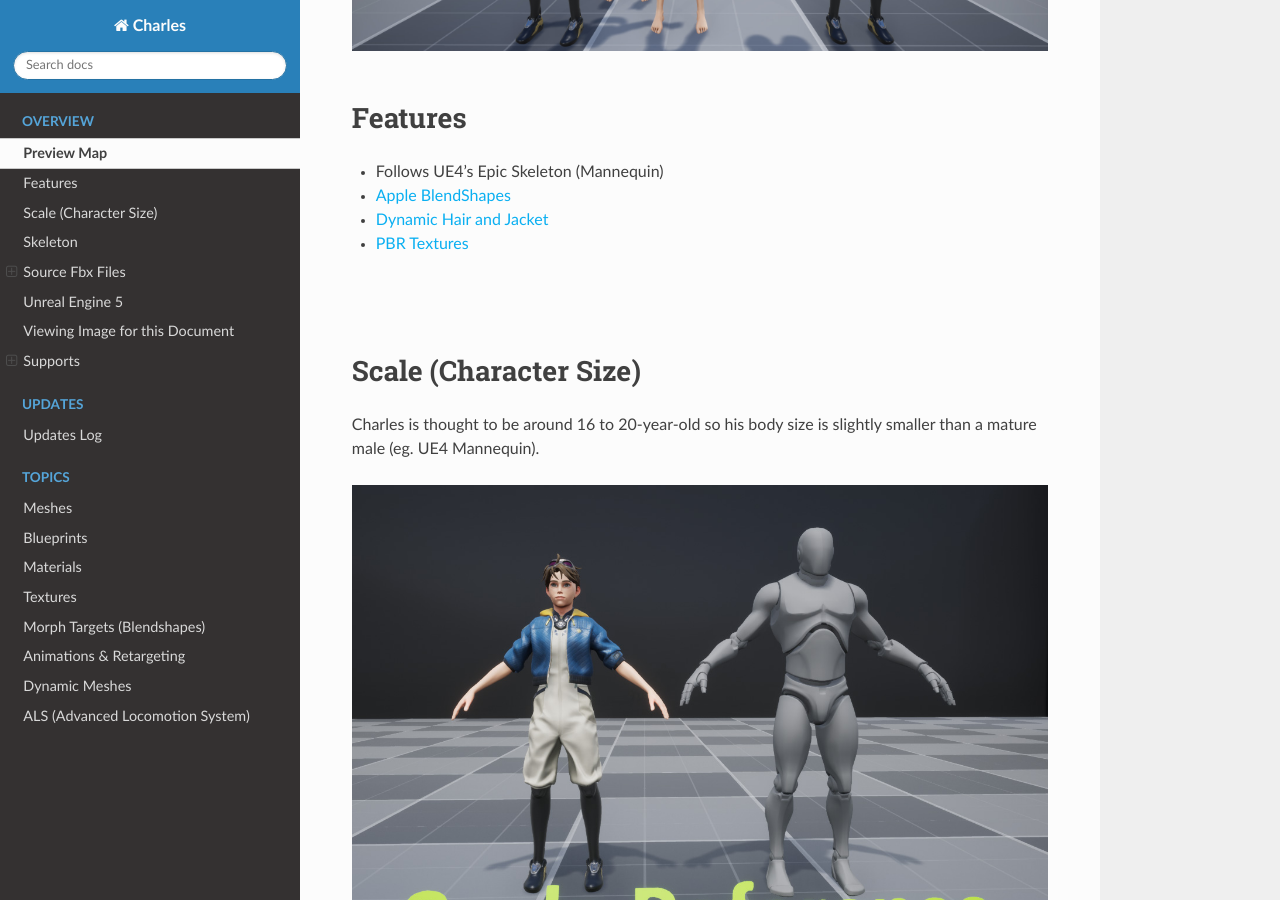
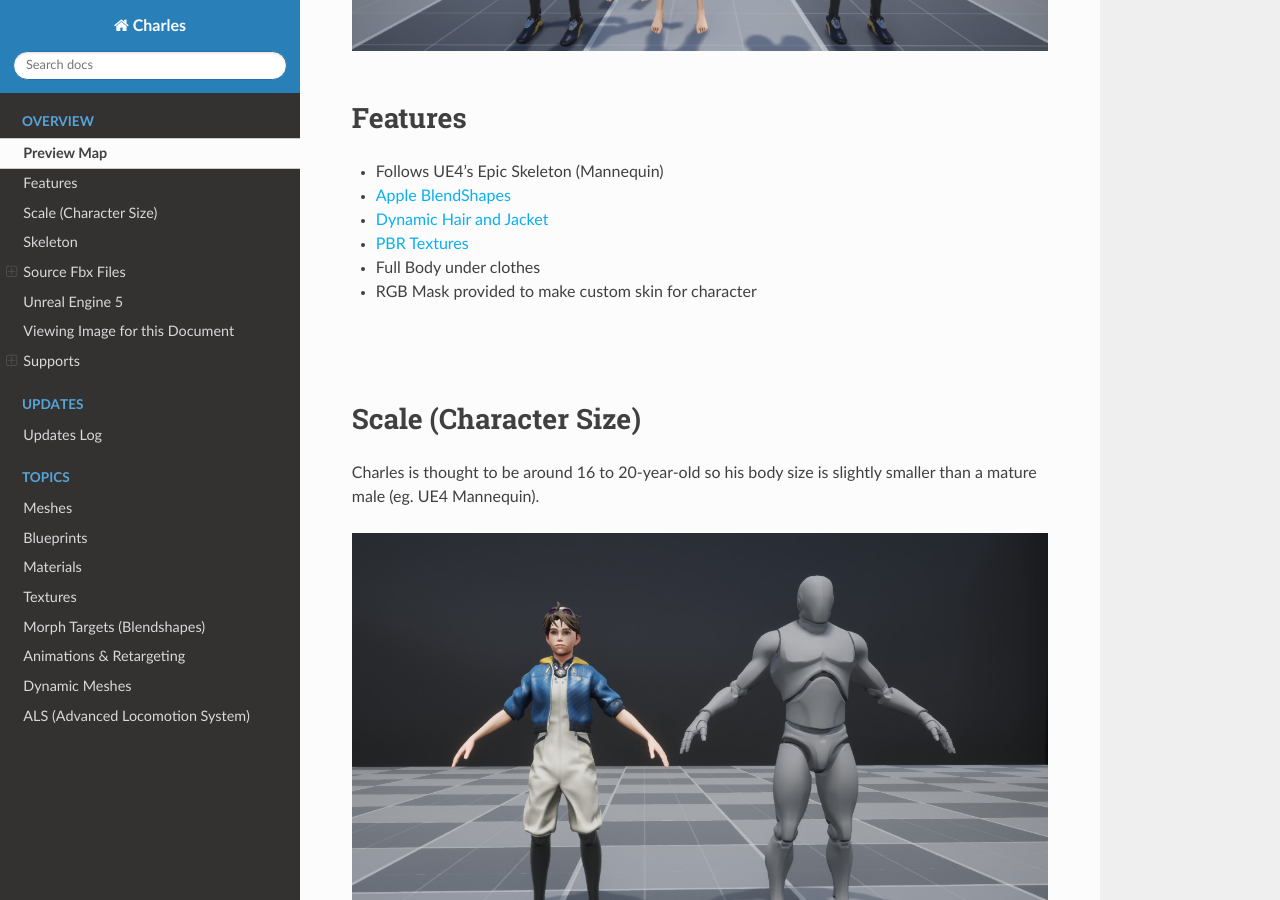
Before and after one commit to miica37/Unreal-Charles, a Sphinx documentation site: the page built from Docs/overview.rst, in a window 1280 px wide and 900 px high, scrolled down 785 px. Built offline with Sphinx 7.4.7 and the Read the Docs theme 2.0.0, drawn with Linux system fonts in a browser that asks for light colours.

Commit message:
Add link to anim starter pack and update Overview Features List

```diff
--- a/Docs/animations.rst
+++ b/Docs/animations.rst
@@ -13,7 +13,7 @@ Folder Locations
 
 In order to differentiate between original animations and retargeted animations, animations are located inside two different folders. Original Animations are inside the :abbr:`📁Animations (Content\\Charles\\📁Animations)` folder while Retargeted Animations are inside the :abbr:`📁Demo (Content\\Charles\\Demo)` folder.
 
-In fact, since there are almost no original animations (besides a facial morph target animation :guilabel:`Anim_smile_blink`), you will find **most** of the animation in the :abbr:`📁Demo (Content\\Charles\\Demo)` folder. This folder contains a few animations retargeted from UE4 Mannequin, Paragon's Kwang and Anim Starter Pack.
+In fact, since there are almost no original animations (besides a facial morph target animation :guilabel:`Anim_smile_blink`), you will find **most** of the animation in the :abbr:`📁Demo (Content\\Charles\\Demo)` folder. This folder contains a few animations retargeted from UE4 Mannequin, Paragon's Kwang and `Animation Starter Pack <https://www.unrealengine.com/marketplace/en-US/product/animation-starter-pack>`_.
 
 The mannequin's animations are retargeted with UE4 while Paragon's and Anim Starter's animation are retargeting inside Maya using HumanIK.
 
--- a/Docs/overview.rst
+++ b/Docs/overview.rst
@@ -27,6 +27,10 @@ Features
 * :ref:`Dynamic Hair and Jacket <dynamics>`
 
 * :ref:`PBR Textures <textures>`
+
+* Full Body under clothes
+
+* RGB Mask provided to make custom skin for character
 
 |
 |
```
